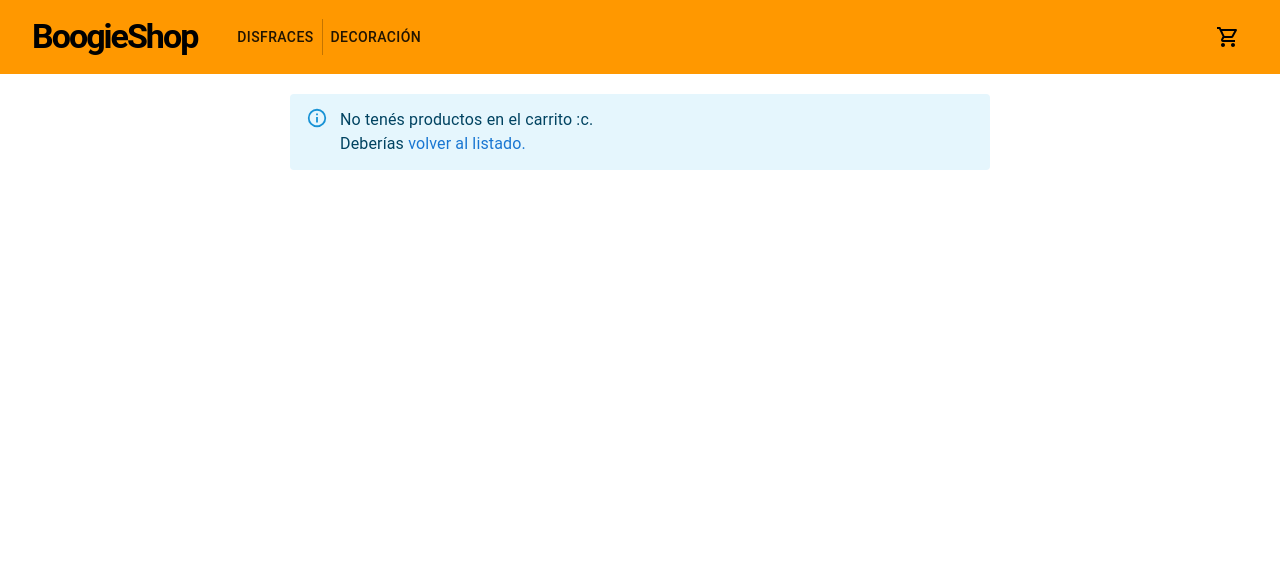
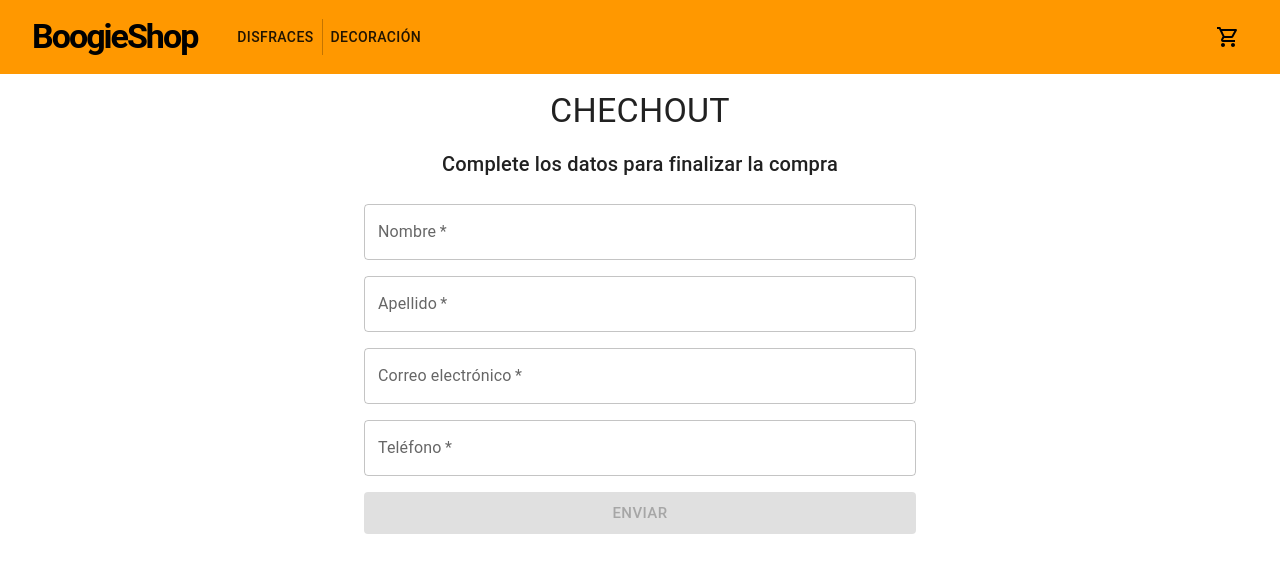
Before and after one commit to venutti/PreEntrega2Venutti, a React (Vite) app: page /checkout in a window 1280 px wide. Shown: the top 572 px of the page. Built offline with nearby package versions, Linux system fonts and the light colour scheme.

Commit message:
Rehace el formulario del Checkout
Para usar Formik y Yup, librerías que hacen que el formulario pueda manejar errores y estados de una manera más óptima, mejorando la UI

```diff
--- a/package.json
+++ b/package.json
@@ -14,9 +14,11 @@
     "@mui/icons-material": "^5.11.9",
     "@mui/material": "^5.11.10",
     "firebase": "^9.18.0",
+    "formik": "^2.2.9",
     "react": "^18.2.0",
     "react-dom": "^18.2.0",
-    "react-router-dom": "^6.9.0"
+    "react-router-dom": "^6.9.0",
+    "yup": "^1.0.2"
   },
   "devDependencies": {
     "@types/react": "^18.0.27",
--- a/src/components/CheckOut.jsx
+++ b/src/components/CheckOut.jsx
@@ -1,44 +1,31 @@
-import {
-  Alert,
-  Box,
-  Button,
-  FormControl,
-  Link,
-  TextField,
-  Typography,
-} from "@mui/material";
+import { Alert, Container, Link, Typography } from "@mui/material";
 import { useContext, useState } from "react";
 import { CartContext } from "../contexts/CartContext";
 import { Link as RouterLink } from "react-router-dom";
 import { serverTimestamp } from "firebase/firestore";
 import { addOrder } from "../services/database";
+import ContactForm from "./ContactForm";
 
 const CheckOut = () => {
+  const handleSubmit = async (values) => {
+    await new Promise((resolve) => setTimeout(resolve, 2000));
+    console.log(values);
+  };
+  return (
+    <Container maxWidth="sm">
+      <Typography variant="h4" sx={{ textAlign: "center", my: 2 }}>
+        CHECHOUT
+      </Typography>
+      <Typography variant="h6" sx={{ textAlign: "center", my: 2 }}>
+        Complete los datos para finalizar la compra
+      </Typography>
+      <ContactForm onSubmit={handleSubmit} />
+    </Container>
+  );
+
   const { cartList } = useContext(CartContext);
 
-  const [name, setName] = useState("");
-  const [lastName, setLastName] = useState("");
-  const [email, setEmail] = useState("");
-  const [phone, setPhone] = useState("");
   const [orderID, setOrderID] = useState("");
-
-  const filledFields = name && lastName && email && phone;
-
-  const handleNameChange = (e) => {
-    setName(e.target.value);
-  };
-
-  const handleLastNameChange = (e) => {
-    setLastName(e.target.value);
-  };
-
-  const handleEmailChange = (e) => {
-    setEmail(e.target.value);
-  };
-
-  const handlePhoneChange = (e) => {
-    setPhone(e.target.value);
-  };
 
   if (cartList.length === 0)
     return (
@@ -53,7 +40,9 @@ const CheckOut = () => {
       </Alert>
     );
 
+  // TODO: Mover lógica en un higher order component
   if (orderID) {
+    // TODO: REFACTORIZAR ALERTA => Nuevo componente
     return (
       <Alert severity="success" sx={{ maxWidth: "700px", m: "20px auto" }}>
         <Typography>
@@ -64,68 +53,33 @@ const CheckOut = () => {
   }
 
   const totalPrice = cartList.reduce(
-    (total, item) => total + item.price * item.quantity,
+    (total, { price, quantity }) => total + price * quantity,
     0
   );
 
-  const handlePurchase = (event) => {
-    event.preventDefault();
-    const order = {
-      buyer: {
-        name,
-        lastName,
-        email,
-        phone,
-      },
-      items: cartList.map((item) => {
-        return {
-          id: item.id,
-          title: item.title,
-          price: item.price,
-          quantity: item.quantity,
-        };
-      }),
-      date: serverTimestamp(),
-      total: totalPrice,
-    };
-    addOrder(order).then((id) => setOrderID(id));
-  };
-
-  return (
-    <Box
-      component="form"
-      sx={{ display: "grid", maxWidth: "sm", gap: 2, mx: "auto" }}
-      onSubmit={handlePurchase}
-    >
-      <TextField
-        label="Nombre"
-        required
-        value={name}
-        onChange={handleNameChange}
-      />
-      <TextField
-        label="Apellido"
-        required
-        value={lastName}
-        onChange={handleLastNameChange}
-      />
-      <TextField
-        label="Email"
-        required
-        value={email}
-        onChange={handleEmailChange}
-      />
-      <TextField
-        label="Teléfono"
-        required
-        value={phone}
-        onChange={handlePhoneChange}
-      />
-      <Button type="submit" disabled={!filledFields} variant="contained">
-        Finalizar compra
-      </Button>
-    </Box>
-  );
+  // const handlePurchase = (event) => {
+  //   // TODO: MULTIPLES RESPONSABILIDADES => REFACTORIZAR (createOrder, submitOrder)
+  //   event.preventDefault();
+  //   const order = {
+  //     buyer: {
+  //       name,
+  //       lastName,
+  //       email,
+  //       phone,
+  //     },
+  //     items: cartList.map((item) => {
+  //       return {
+  //         id: item.id,
+  //         title: item.title,
+  //         price: item.price,
+  //         quantity: item.quantity,
+  //       };
+  //     }),
+  //     date: serverTimestamp(),
+  //     total: totalPrice,
+  //   };
+  //   addOrder(order).then((id) => setOrderID(id));
+  // };
 };
 
 export default CheckOut;
--- /dev/null
+++ b/src/components/ContactForm.jsx
@@ -0,0 +1,83 @@
+import React from "react";
+import { useFormik } from "formik";
+import { contactFormSchema } from "../schemas/contactFormSchema";
+import { Box, Button, CircularProgress, TextField } from "@mui/material";
+
+const ContactForm = ({ onSubmit }) => {
+  const formik = useFormik({
+    initialValues: {
+      firstName: "",
+      lastName: "",
+      email: "",
+      phone: "",
+    },
+    validationSchema: contactFormSchema,
+    onSubmit: async (values, actions) => {
+      await onSubmit(values);
+      actions.setSubmitting(false);
+      actions.resetForm();
+    },
+  });
+
+  const fieldProps = {
+    variant: "outlined",
+    fullWidth: true,
+    required: true,
+    disabled: formik.isSubmitting,
+  };
+
+  return (
+    <Box
+      component="form"
+      onSubmit={formik.handleSubmit}
+      sx={{ display: "grid", gap: 2, my: 3 }}
+    >
+      <TextField
+        id="firstName"
+        label="Nombre"
+        {...fieldProps}
+        {...formik.getFieldProps("firstName")}
+        error={formik.touched.firstName && Boolean(formik.errors.firstName)}
+        helperText={formik.touched.firstName && formik.errors.firstName}
+      />
+      <TextField
+        id="lastName"
+        label="Apellido"
+        {...fieldProps}
+        {...formik.getFieldProps("lastName")}
+        error={formik.touched.lastName && Boolean(formik.errors.lastName)}
+        helperText={formik.touched.lastName && formik.errors.lastName}
+      />
+      <TextField
+        id="email"
+        label="Correo electrónico"
+        type="email"
+        {...fieldProps}
+        {...formik.getFieldProps("email")}
+        error={formik.touched.email && Boolean(formik.errors.email)}
+        helperText={formik.touched.email && formik.errors.email}
+      />
+      <TextField
+        id="phone"
+        label="Teléfono"
+        {...fieldProps}
+        {...formik.getFieldProps("phone")}
+        inputProps={{ inputMode: "numeric", pattern: "[0-9]*" }}
+        error={formik.touched.phone && Boolean(formik.errors.phone)}
+        helperText={formik.touched.phone && formik.errors.phone}
+      />
+      <Button
+        type="submit"
+        size="large"
+        variant="contained"
+        color="primary"
+        disabled={!formik.dirty || !formik.isValid || formik.isSubmitting}
+        fullWidth
+      >
+        {formik.isSubmitting ? <CircularProgress size={30} /> : "Enviar"}
+      </Button>
+    </Box>
+  );
+};
+
+export default ContactForm;
--- /dev/null
+++ b/src/schemas/contactFormSchema.js
@@ -0,0 +1,16 @@
+import * as Yup from "yup";
+
+export const contactFormSchema = Yup.object({
+  firstName: Yup.string()
+    .max(15, "Debe tener 15 caracteres o menos")
+    .required("Este campo es obligatorio"),
+  lastName: Yup.string()
+    .max(20, "Debe tener 20 caracteres o menos")
+    .required("Este campo es obligatorio"),
+  email: Yup.string()
+    .email("Debes ingresar un email válido")
+    .required("Este campo es obligatorio"),
+  phone: Yup.string()
+    .matches(/^([0-9]){7,14}$/, "Debes ingresar un número de teléfono válido")
+    .required("Este campo es obligatorio"),
+});
```
Also changed, not shown: 1 other file (tests, documents, lock files or other folders).
